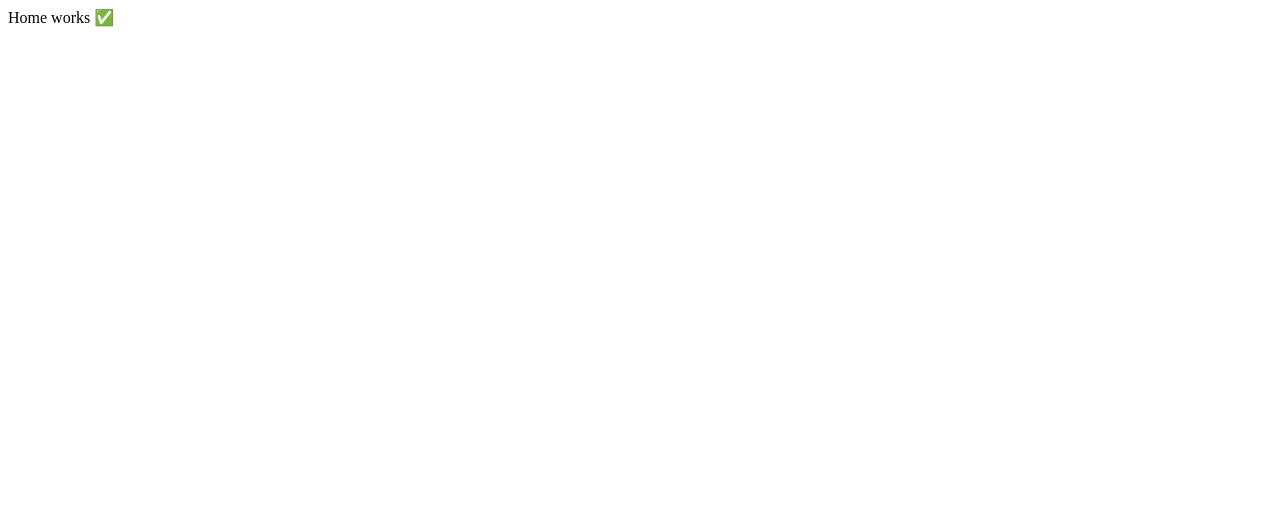
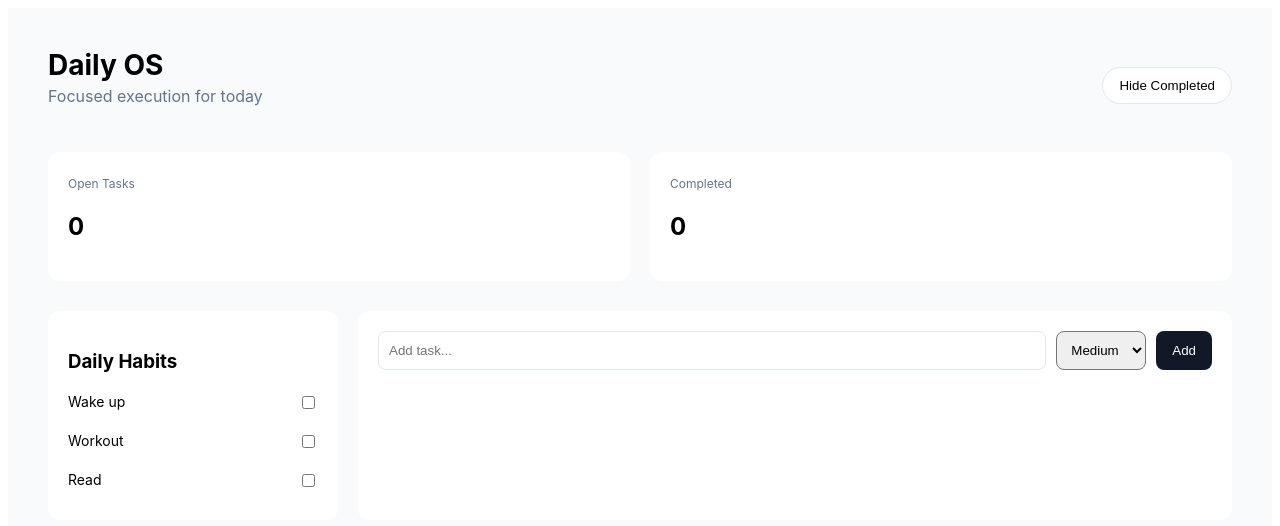
Before and after one commit to nikitaline-code/nl-operating-system, a Next.js app: page /tasks in a window 1280 px wide. Shown: the top 526 px of the page. Built offline with nearby package versions, Linux system fonts and the light colour scheme.

Commit message:
Update tasks.js

```diff
--- a/pages/tasks.js
+++ b/pages/tasks.js
@@ -1,3 +1,278 @@
-export default function Home() {
-  return <div>Home works ✅</div>;
+import { useState } from "react";
+
+export default function Tasks() {
+  const [tasks, setTasks] = useState([]);
+  const [taskText, setTaskText] = useState("");
+  const [priority, setPriority] = useState("Medium");
+  const [hideCompleted, setHideCompleted] = useState(false);
+
+  const [habits, setHabits] = useState([
+    { name: "Wake up", done: false },
+    { name: "Workout", done: false },
+    { name: "Read", done: false },
+  ]);
+
+  const addTask = () => {
+    if (!taskText) return;
+    setTasks([
+      ...tasks,
+      {
+        text: taskText,
+        priority,
+        done: false,
+      },
+    ]);
+    setTaskText("");
+  };
+
+  const toggleTask = (index) => {
+    const updated = [...tasks];
+    updated[index].done = !updated[index].done;
+    setTasks(updated);
+  };
+
+  const toggleHabit = (index) => {
+    const updated = [...habits];
+    updated[index].done = !updated[index].done;
+    setHabits(updated);
+  };
+
+  return (
+    <div style={styles.page}>
+      {/* HEADER */}
+      <div style={styles.header}>
+        <div>
+          <h1 style={styles.title}>Daily OS</h1>
+          <p style={styles.subtitle}>Focused execution for today</p>
+        </div>
+
+        <button
+          onClick={() => setHideCompleted(!hideCompleted)}
+          style={styles.toggleBtn}
+        >
+          {hideCompleted ? "Show Completed" : "Hide Completed"}
+        </button>
+      </div>
+
+      {/* STATS */}
+      <div style={styles.stats}>
+        <div style={styles.card}>
+          <span style={styles.cardLabel}>Open Tasks</span>
+          <h2>{tasks.filter((t) => !t.done).length}</h2>
+        </div>
+
+        <div style={styles.card}>
+          <span style={styles.cardLabel}>Completed</span>
+          <h2>{tasks.filter((t) => t.done).length}</h2>
+        </div>
+      </div>
+
+      {/* MAIN */}
+      <div style={styles.main}>
+        {/* HABITS */}
+        <div style={styles.habits}>
+          <h3 style={styles.sectionTitle}>Daily Habits</h3>
+
+          {habits.map((habit, i) => (
+            <div
+              key={i}
+              style={{
+                ...styles.habitItem,
+                opacity: habit.done ? 0.5 : 1,
+              }}
+              onClick={() => toggleHabit(i)}
+            >
+              <span>{habit.name}</span>
+              <input type="checkbox" checked={habit.done} readOnly />
+            </div>
+          ))}
+        </div>
+
+        {/* TASKS */}
+        <div style={styles.tasks}>
+          {/* INPUT */}
+          <div style={styles.inputRow}>
+            <input
+              value={taskText}
+              onChange={(e) => setTaskText(e.target.value)}
+              placeholder="Add task..."
+              style={styles.input}
+            />
+
+            <select
+              value={priority}
+              onChange={(e) => setPriority(e.target.value)}
+              style={styles.select}
+            >
+              <option>High</option>
+              <option>Medium</option>
+              <option>Low</option>
+            </select>
+
+            <button onClick={addTask} style={styles.addBtn}>
+              Add
+            </button>
+          </div>
+
+          {/* TASK LIST */}
+          <div>
+            {tasks
+              .filter((t) => (hideCompleted ? !t.done : true))
+              .map((task, i) => (
+                <div
+                  key={i}
+                  style={{
+                    ...styles.taskItem,
+                    opacity: task.done ? 0.5 : 1,
+                  }}
+                  onClick={() => toggleTask(i)}
+                >
+                  <span>{task.text}</span>
+
+                  <span
+                    style={{
+                      ...styles.badge,
+                      background:
+                        task.priority === "High"
+                          ? "#fee2e2"
+                          : task.priority === "Medium"
+                          ? "#fef3c7"
+                          : "#e0f2fe",
+                    }}
+                  >
+                    {task.priority}
+                  </span>
+                </div>
+              ))}
+          </div>
+        </div>
+      </div>
+    </div>
+  );
 }
+
+/* ---------------- STYLES ---------------- */
+
+const styles = {
+  page: {
+    padding: 40,
+    fontFamily: "Inter, sans-serif",
+    background: "#f8fafc",
+    minHeight: "100vh",
+  },
+
+  header: {
+    display: "flex",
+    justifyContent: "space-between",
+    alignItems: "center",
+  },
+
+  title: {
+    margin: 0,
+    fontSize: 28,
+  },
+
+  subtitle: {
+    marginTop: 4,
+    color: "#64748b",
+  },
+
+  toggleBtn: {
+    background: "#fff",
+    border: "1px solid #e2e8f0",
+    padding: "10px 16px",
+    borderRadius: 999,
+    cursor: "pointer",
+  },
+
+  stats: {
+    display: "flex",
+    gap: 20,
+    marginTop: 30,
+  },
+
+  card: {
+    background: "#fff",
+    padding: 20,
+    borderRadius: 12,
+    flex: 1,
+  },
+
+  cardLabel: {
+    color: "#64748b",
+    fontSize: 12,
+  },
+
+  main: {
+    display: "flex",
+    gap: 20,
+    marginTop: 30,
+  },
+
+  habits: {
+    width: 250,
+    background: "#fff",
+    padding: 20,
+    borderRadius: 12,
+  },
+
+  sectionTitle: {
+    marginBottom: 10,
+  },
+
+  habitItem: {
+    display: "flex",
+    justifyContent: "space-between",
+    padding: "10px 0",
+    cursor: "pointer",
+    fontSize: 14,
+  },
+
+  tasks: {
+    flex: 1,
+    background: "#fff",
+    padding: 20,
+    borderRadius: 12,
+  },
+
+  inputRow: {
+    display: "flex",
+    gap: 10,
+    marginBottom: 20,
+  },
+
+  input: {
+    flex: 1,
+    padding: 10,
+    borderRadius: 8,
+    border: "1px solid #e2e8f0",
+  },
+
+  select: {
+    padding: 10,
+    borderRadius: 8,
+  },
+
+  addBtn: {
+    background: "#111827",
+    color: "#fff",
+    padding: "10px 16px",
+    borderRadius: 8,
+    border: "none",
+    cursor: "pointer",
+  },
+
+  taskItem: {
+    display: "flex",
+    justifyContent: "space-between",
+    padding: "12px 0",
+    borderBottom: "1px solid #f1f5f9",
+    cursor: "pointer",
+  },
+
+  badge: {
+    padding: "4px 10px",
+    borderRadius: 999,
+    fontSize: 12,
+  },
+};
```
